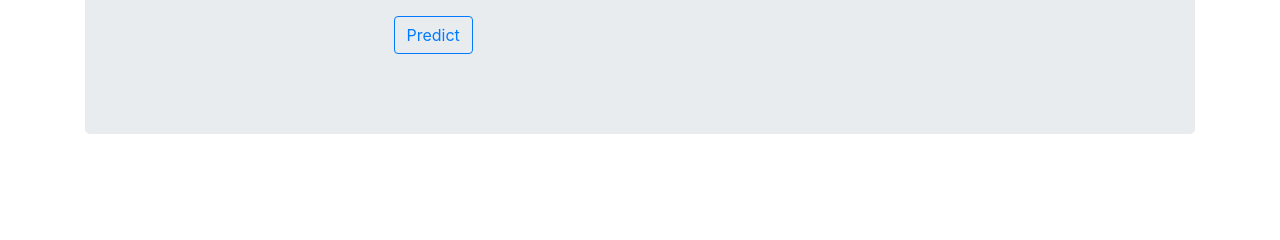
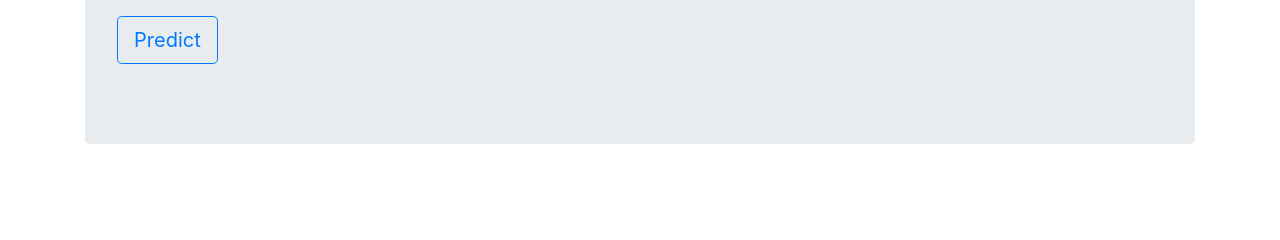
Before and after one commit to Joonqi/S3_StarWatcher, a Flask app: page /predict in a window 1280 px wide. Shown: the part 441-681 px from the top of the page. Run offline with Flask 2, Linux system fonts and the light colour scheme; data that the repository does not hold is empty.

Commit message:
deployment

```diff
--- a/app/templates/graph.html
+++ b/app/templates/graph.html
@@ -27,7 +27,7 @@ Graphics
       <td>{{ each.memo }}</td>
       <td>{{ each.date }}</td>
       <td>
-        <a class="btn btn-secondary", href='/graph/{{ each.ticker }}'>
+        <a class="btn btn-outline-primary btn-lg", href='/graph/{{ each.ticker }}'>
           PLOT
         </a>
       </td>
--- a/app/templates/index.html
+++ b/app/templates/index.html
@@ -14,5 +14,5 @@ Make up your own watchlist get ML prdictions for better trading!
     Graph tab 에서 관심종목들의 그래프를 확인할 수 있습니다.<br>
     Prdict tab 에서 관심종목에 대한 머신 러닝 예측 결과를 확인할 수 있습니다.<br>
 <br><br>
-<a class="btn btn-danger" href="/refresh" role="button">Refresh List</a>
+<a class="btn btn-outline-danger btn-lg" href="/refresh" role="button">Refresh List</a>
 {% endblock  %}
--- a/app/templates/predict.html
+++ b/app/templates/predict.html
@@ -20,8 +20,8 @@ Machine Learning Model Forecast
       {% endfor %}
     </select>
   </div>
-  <div class="d-grid gap-2 col-6 mx-auto">
-    <input type="submit" class="btn btn-outline-primary" value="Predict" />
+  <div class="d-grid gap-2 d-md-block">
+    <input type="submit" class="btn btn-outline-primary btn-lg" value="Predict" />
   </div>
 </form>
 
--- a/app/templates/watchlist.html
+++ b/app/templates/watchlist.html
@@ -15,7 +15,7 @@ NASDAQ, KOSPI 상장 종목들을 기업 이름이나 종목코드를 통해 검
   <input name="company" style="margin-bottom:10px" class="form-control" id="floatingInput" type="text" placeholder="Enter company name">
   <input name="ticker" style="margin-bottom:10px" class="form-control" id="floatingInput" type="text" placeholder="Enter company code">
   <input name="memo" style="margin-bottom:10px" class="form-control" id="floatingInput" type="text" placeholder="Enter memo">
-  <input type="submit" class="btn btn-primary" value="Add" />
+  <input type="submit" class="btn btn-outline-primary btn-lg" value="Add" />
 </form>
 
 {% if watch_list %}
```
